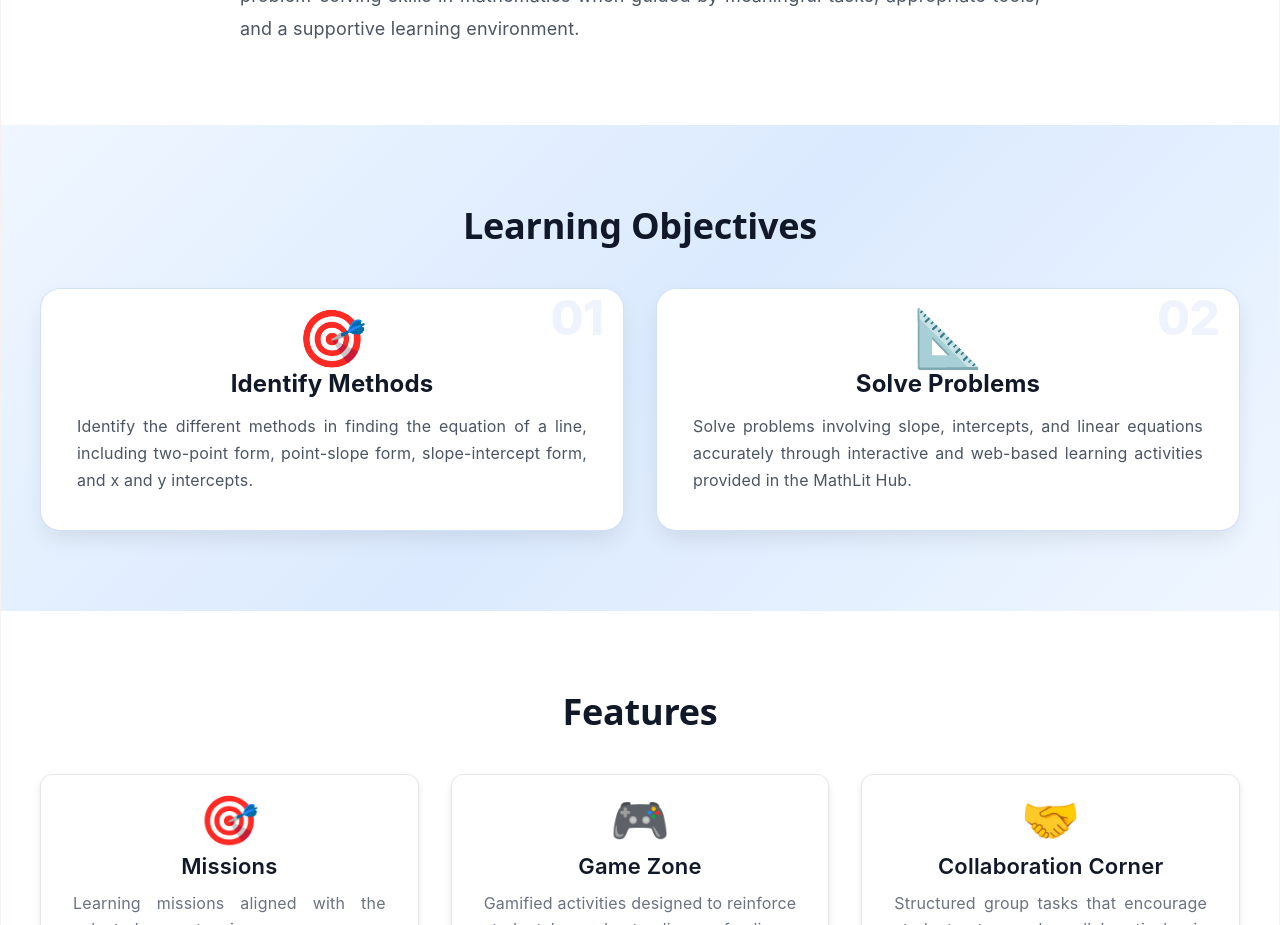
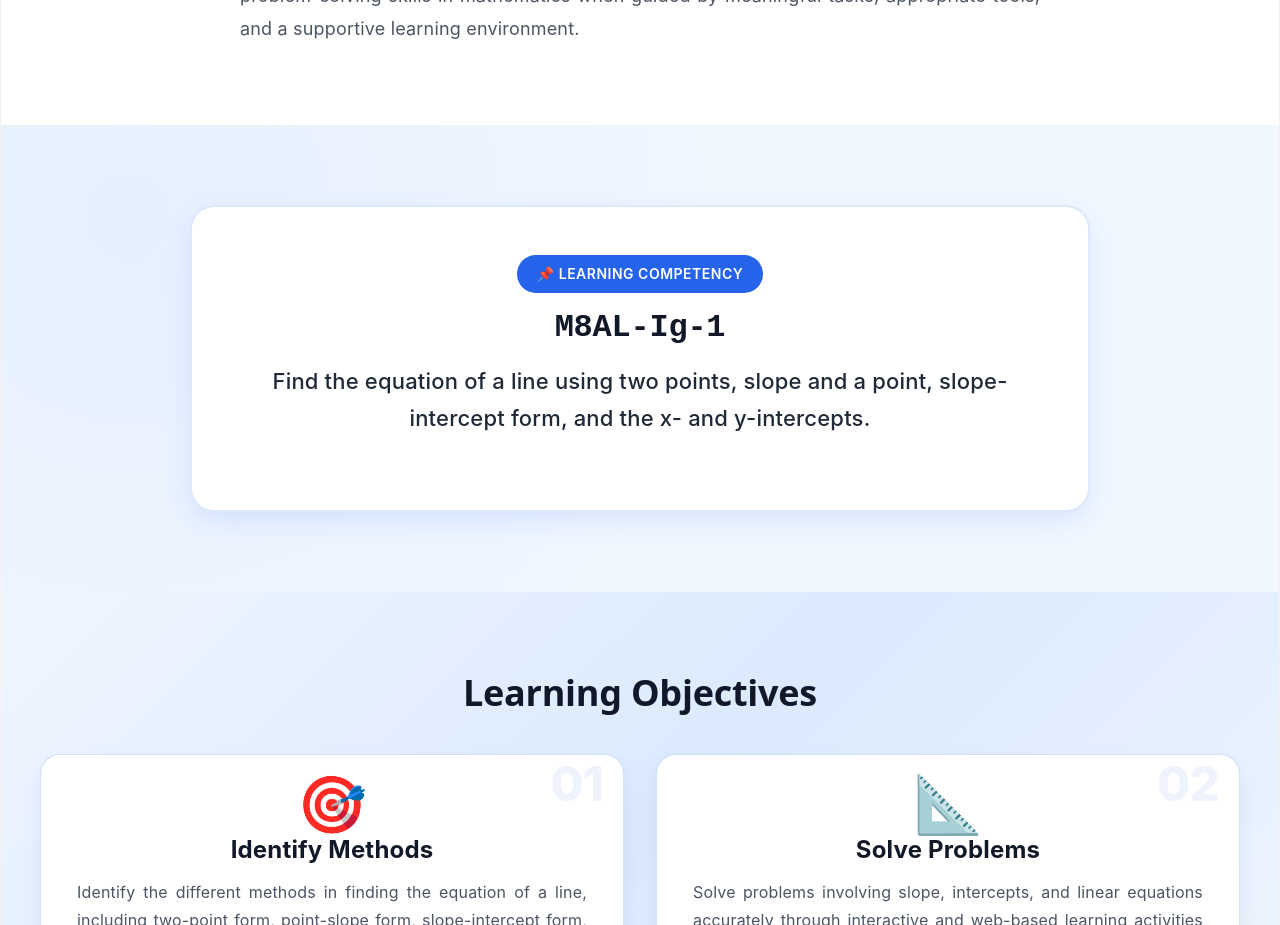
Before and after one commit to chazzzzz01/MathLit-Hub, a React (Vite) app: page /about in a window 1280 px wide. Shown: the part 1140-2065 px from the top of the page. Built offline with nearby package versions, Linux system fonts and the light colour scheme; no server answers.

Commit message:
adding learning competency

```diff
--- a/src/landingmenu/aboutus.jsx
+++ b/src/landingmenu/aboutus.jsx
@@ -54,6 +54,20 @@ const AboutUs = () => {
         </div>
       </section>
 
+      {/* Learning Competency Section */}
+      <section style={styles.learningCompetencySection}>
+        <div style={styles.sectionContent}>
+          <div style={styles.competencyCard}>
+            <div style={styles.competencyBadge}>📌 Learning Competency</div>
+            <h2 style={styles.competencyTitle}>M8AL-Ig-1</h2>
+            <p style={styles.competencyText}>
+              Find the equation of a line using two points, slope and a point, slope-intercept form, and the x- and y-intercepts.
+            </p>
+
+          </div>
+        </div>
+      </section>
+
       {/* Learning Objectives Section */}
       <section style={styles.learningObjectivesSection}>
         <div style={styles.sectionContent}>
@@ -76,8 +90,6 @@ const AboutUs = () => {
                 Solve problems involving slope, intercepts, and linear equations accurately through interactive and web-based learning activities provided in the MathLit Hub.
               </p>
             </div>
-
-
           </div>
         </div>
       </section>
@@ -283,6 +295,25 @@ const AboutUs = () => {
           transform: translateY(-8px);
           box-shadow: 0 20px 30px -10px rgba(37, 99, 235, 0.3);
         }
+
+        .competency-card {
+          transition: all 0.3s cubic-bezier(0.4, 0, 0.2, 1);
+        }
+
+        .competency-card:hover {
+          transform: translateY(-5px);
+          box-shadow: 0 20px 30px -10px rgba(37, 99, 235, 0.25);
+        }
+
+        .tag {
+          transition: all 0.3s ease;
+        }
+
+        .tag:hover {
+          transform: scale(1.05);
+          background-color: #2563eb;
+          color: white;
+        }
       `}</style>
     </div>
   );
@@ -359,6 +390,11 @@ const styles = {
     padding: 'clamp(60px, 10vh, 80px) 20px',
     backgroundColor: '#F9FAFB'
   },
+  learningCompetencySection: {
+    padding: 'clamp(60px, 10vh, 80px) 20px',
+    backgroundColor: '#F0F7FF',
+    backgroundImage: 'radial-gradient(circle at 10% 20%, rgba(37, 99, 235, 0.05) 0%, transparent 50%)'
+  },
   learningObjectivesSection: {
     padding: 'clamp(60px, 10vh, 80px) 20px',
     background: 'linear-gradient(135deg, #EFF6FF 0%, #DBEAFE 50%, #EFF6FF 100%)',
@@ -393,6 +429,62 @@ const styles = {
     maxWidth: '800px',
     margin: '0 auto',
     textAlign: 'justify'
+  },
+  // Learning Competency Styles
+  competencyCard: {
+    backgroundColor: '#FFFFFF',
+    borderRadius: '24px',
+    padding: 'clamp(32px, 5vw, 48px)',
+    boxShadow: '0 10px 30px -5px rgba(37, 99, 235, 0.15)',
+    border: '2px solid rgba(37, 99, 235, 0.15)',
+    maxWidth: '900px',
+    margin: '0 auto',
+    textAlign: 'center',
+    position: 'relative',
+    overflow: 'hidden'
+  },
+  competencyBadge: {
+    display: 'inline-block',
+    backgroundColor: '#2563EB',
+    color: '#FFFFFF',
+    padding: '6px 20px',
+    borderRadius: '20px',
+    fontSize: '14px',
+    fontWeight: '600',
+    marginBottom: '16px',
+    letterSpacing: '0.5px',
+    textTransform: 'uppercase'
+  },
+  competencyTitle: {
+    fontSize: 'clamp(24px, 5vw, 32px)',
+    color: '#111827',
+    fontWeight: '700',
+    marginBottom: '16px',
+    fontFamily: 'monospace'
+  },
+  competencyText: {
+    fontSize: 'clamp(18px, 4vw, 22px)',
+    color: '#1F2937',
+    lineHeight: '1.7',
+    marginBottom: '24px',
+    fontWeight: '500'
+  },
+  competencyTags: {
+    display: 'flex',
+    flexWrap: 'wrap',
+    gap: '12px',
+    justifyContent: 'center'
+  },
+  tag: {
+    backgroundColor: '#EFF6FF',
+    color: '#2563EB',
+    padding: '8px 20px',
+    borderRadius: '20px',
+    fontSize: '14px',
+    fontWeight: '600',
+    border: '1px solid rgba(37, 99, 235, 0.2)',
+    cursor: 'pointer',
+    transition: 'all 0.3s ease'
   },
   // Learning Objectives Styles
   objectivesGrid: {
```
